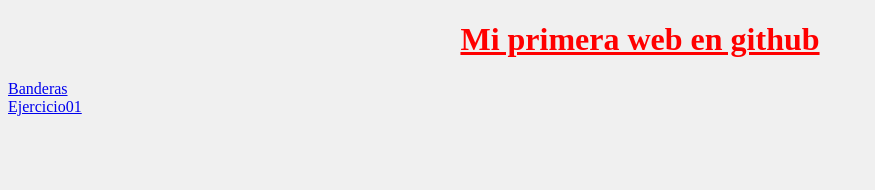
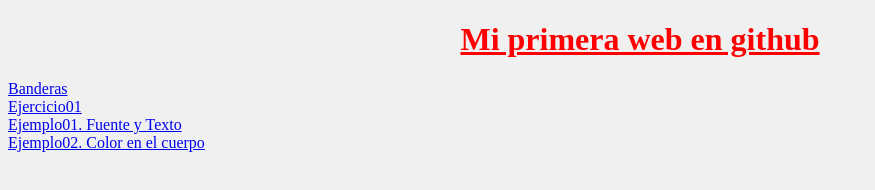
Before and after one commit to Legui17/Legui17.github.io, a plain HTML site: page index.html in a window 1280 px wide. Shown: the whole page, without its empty margins (0-875 px from the left). Drawn offline with Linux system fonts and the light colour scheme.

Commit message:
Update index.html

```diff
--- a/index.html
+++ b/index.html
@@ -12,6 +12,8 @@
     <a href="Banderas/Banderas.html"> Banderas </a> </br>
     <a href="Ejercicio01/Índice.html"> Ejercicio01 </a> </br>
     <a href="Selectores/> </a>
+    <a href="Ejemplo01.Fuente y Texto/index.html"> Ejemplo01. Fuente y Texto </a> </br>
+    <a href="Ejemplo02.Color en el cuerpo/colorbody.html"> Ejemplo02. Color en el cuerpo </a> </br>
 
 </body>
 </html>
```
